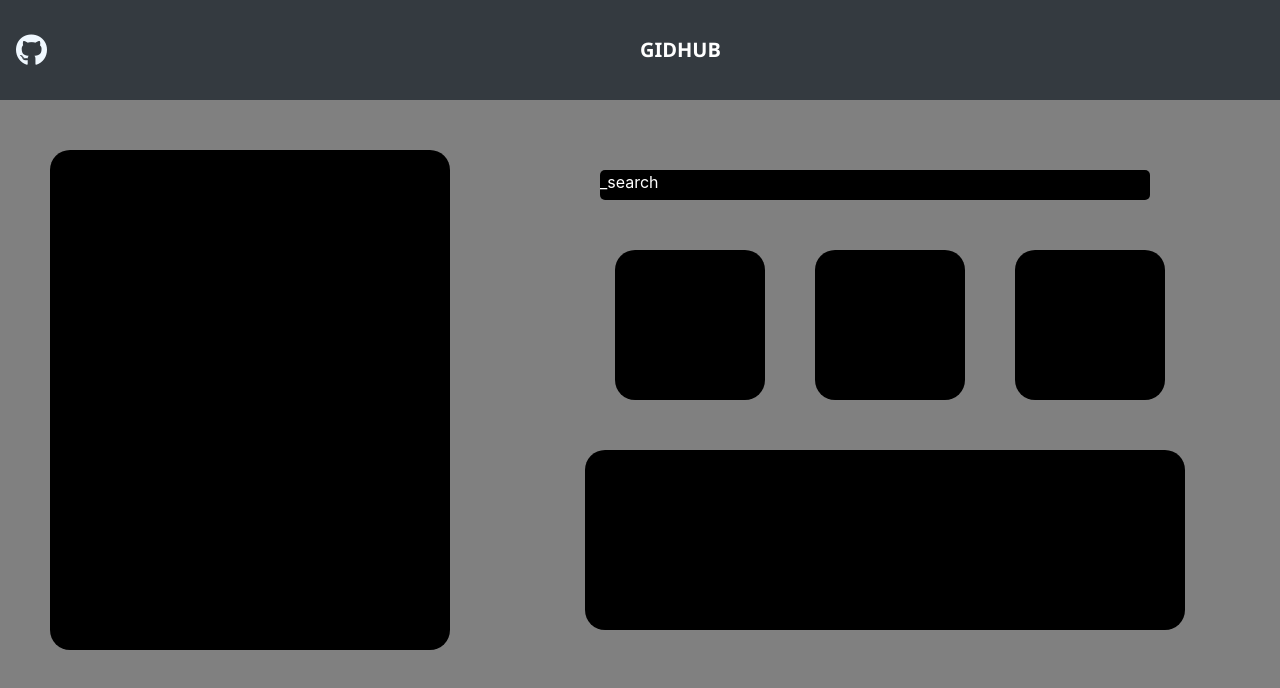
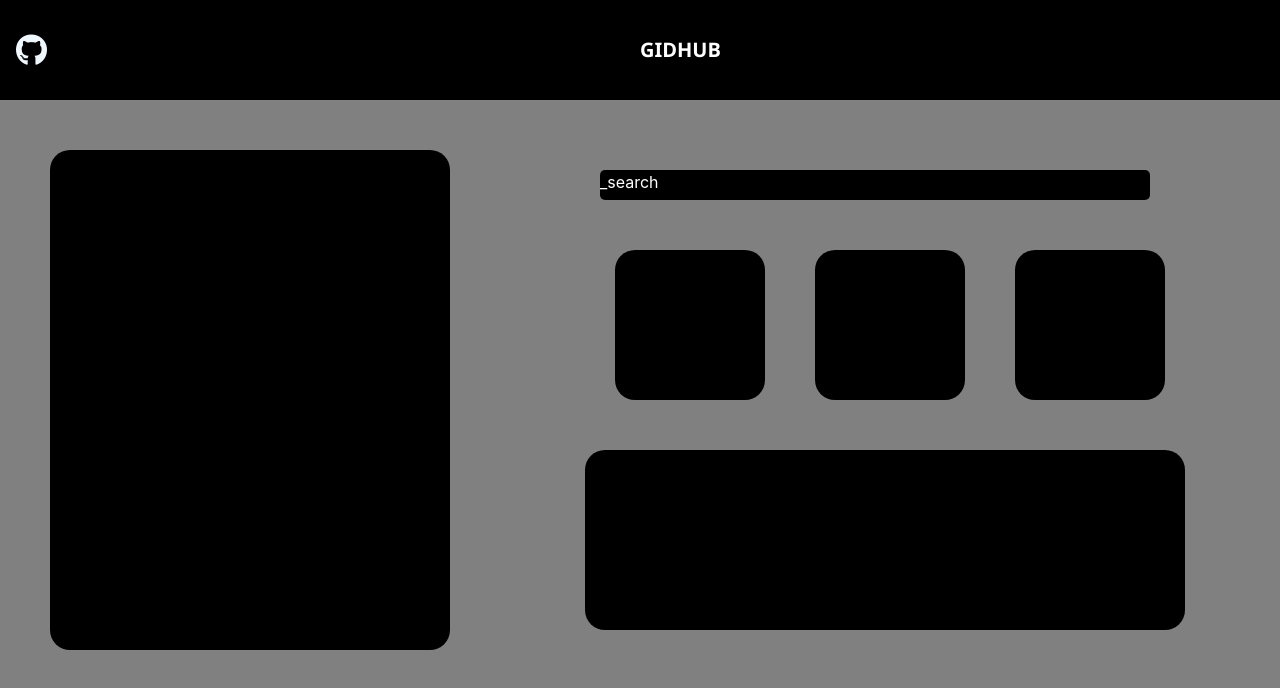
Before and after one commit to Mukesh8056/day-12-pro1, a plain HTML site: page index.html in a window 1280 px wide. Drawn offline with nearby package versions, Linux system fonts and the light colour scheme.

Commit message:
Update index.html

```diff
--- a/index.html
+++ b/index.html
@@ -96,7 +96,7 @@ width:600px;
         </head>
         <body>
 
-            <nav class="navbar navbar-dark bg-dark"> <i class="fa-brands fa-2x fa-github" style="color:aliceblue;"></i>
+            <nav class="navbar navbar-dark bg" style="background-color:black;"> <i class="fa-brands fa-2x fa-github" style="color:aliceblue;"></i>
                 <span id="position"class="navbar-brand mb-0 h1">GIDHUB</span>
               </nav>
 
```
